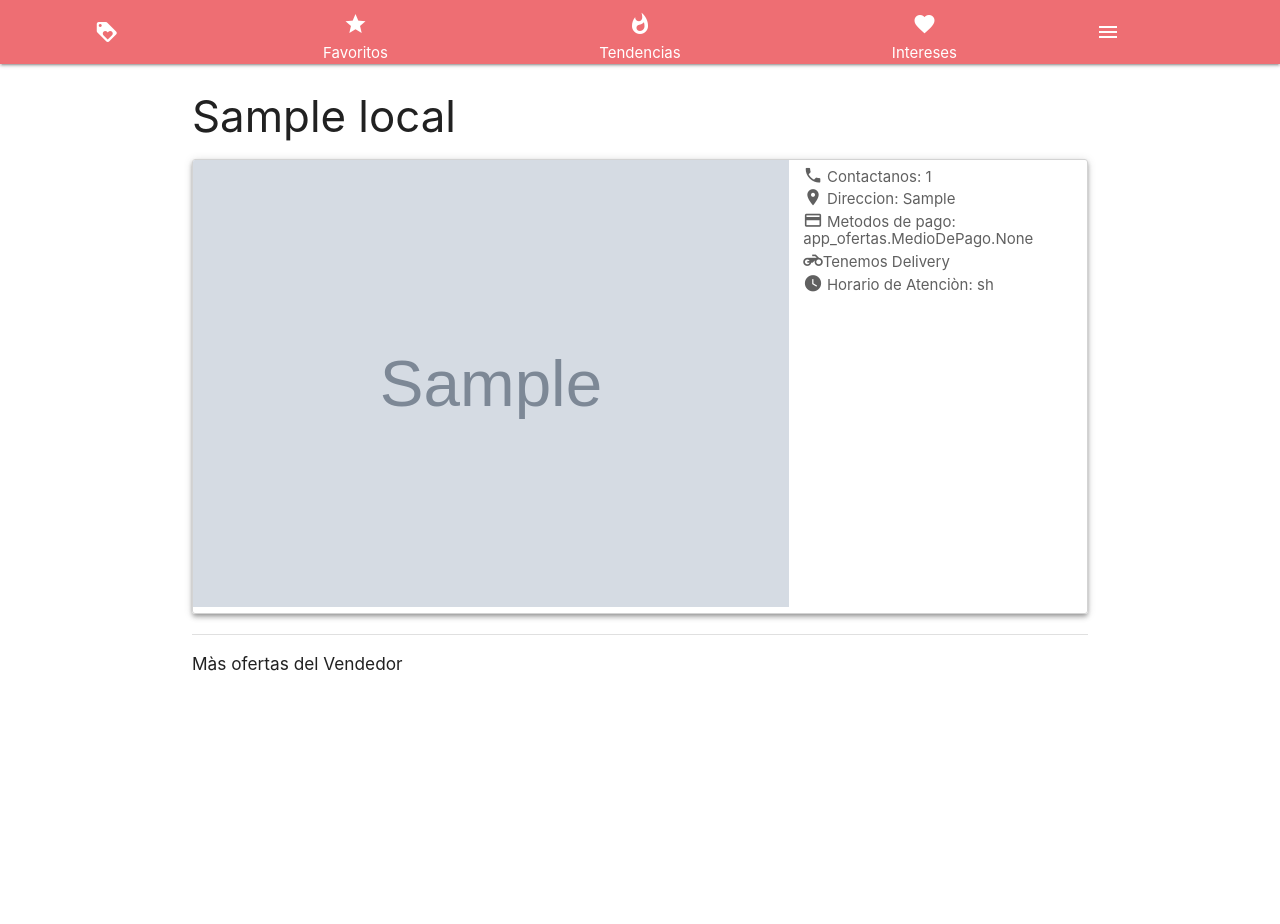
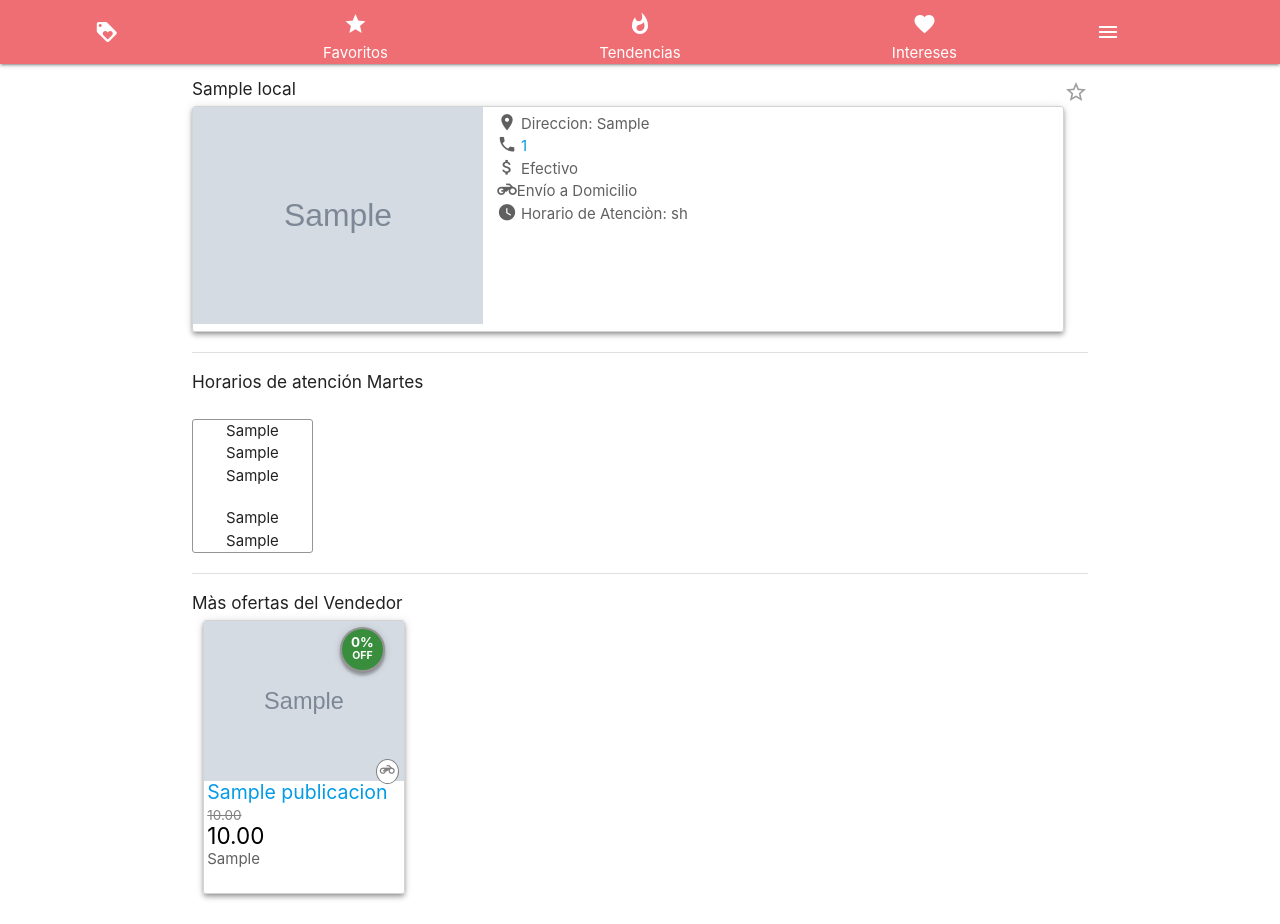
Before and after one commit to informatorio-sp-2019/OfferTown, a Django app: page /loc/1/ in a window 1280 px wide. Before the commit the page ends 671 px from the top, so only its background shows below. Run offline with Django 3.2, Linux system fonts and the light colour scheme; tables that the repository leaves empty hold one stand-in row (values such as "Sample post"); grey boxes marked "Sample" are stand-in pictures.

Commit message:
agregando dias de atención y horarios a local corrigiendo datos en vista de producto y grid

```diff
--- a/app_ofertas/models.py
+++ b/app_ofertas/models.py
@@ -71,6 +71,11 @@ class Horario(models.Model):
 	hora_d2 = models.CharField(max_length = 5, null=True, blank = True)
 	hora_h2 = models.CharField(max_length = 5, null=True, blank = True)
 
+	def __str__(self):
+		if self.hora_h2:
+			return "{0}, de {1} a {2} y de {3} a {4}".format(self.dia, self.hora_d1, self.hora_h1, self.hora_d2, self.hora_h2)
+		else:
+			return "{0}, de {1} a {2}".format(self.dia, self.hora_d1, self.hora_h1)
 
 class Rubro(models.Model):
 	nombre = models.CharField(max_length = 25)
--- a/app_ofertas/templates/local/local.html
+++ b/app_ofertas/templates/local/local.html
@@ -5,12 +5,13 @@
 {% block content %}
 
 	<div class="row">
-		<h3 class="titulo-local">
+		<h6 class="titulo-local">
 			{{ local.nombre }}
-		</h3>
+			<a href="#!" class="secondary-content"><i class="material-icons tooltipped grey-text" data-position="top" data-tooltip="Agregar {{ local.nombre }} a mis favoritos">star_border</i></a>
+		</h6>
 
 		<div class="caja-oferta-single z-depth-2">
-			<div class="col s12 m6 l8 sin-padding">
+			<div class="col s12 m5 l4 sin-padding">
 				<div class="imagen-oferta">
 						{% if local.imagen %}
 							<img class="responsive-img" src="{{ local.imagen.url }}">
@@ -18,17 +19,37 @@
 						{% endif %}
 				</div>
 			</div>
-			<div class="col s12 m6 l4">
+			<div class="col s12 m7 l8">
 				<div class="data-oferta">
-					<p class="detalle-oferta-single" ><i class="material-icons icono-detalle-oferta">phone</i>
-						Contactanos: {{ local.telefono }} </p>
 					<p class="detalle-oferta-single" ><i class="material-icons icono-detalle-oferta">location_on</i>
 						Direccion: {{ local.direccion }} </p>
-					<p class="detalle-oferta-single" ><i class="material-icons icono-detalle-oferta">credit_card</i>
-						Metodos de pago: {{ local.metodo_pago }} </p>
+					{% if local.telefono %}
+						<p class="detalle-oferta-single">
+							<i class="material-icons icono-detalle-oferta">phone</i>
+							<a href="tel:{{ local.telefono }}">{{ local.telefono }}</a>
+						</p>
+					{% endif %}
+
+					{% for medio in medios %}
+						{% if medio.id == 1 %}
+							<p class="detalle-oferta-single">
+								<i class="material-icons icono-detalle-oferta">attach_money</i> Efectivo
+							</p>
+						{% endif %}
+						{% if medio.id == 2 %}
+							<p class="detalle-oferta-single">
+								<i class="material-icons icono-detalle-oferta">credit_card</i> Débito
+							</p>
+						{% endif %}
+						{% if medio.id == 3 %}
+							<p class="detalle-oferta-single">
+								<i class="material-icons icono-detalle-oferta">credit_card</i> Crédito
+							</p>
+						{% endif %}
+					{% endfor %}
 
 					{% if local.delivery == True %}
-						<p class="detalle-oferta-single" ><i class="material-icons icono-detalle-oferta">motorcycle</i>Tenemos Delivery</p>
+						<p class="detalle-oferta-single" ><i class="material-icons icono-detalle-oferta">motorcycle</i>Envío a Domicilio</p>
 					{% endif %}
 
 					<p class="detalle-oferta-single" ><i class="material-icons icono-detalle-oferta">watch_later</i>
@@ -44,8 +65,65 @@
 		<div class="divider"></div>
 	</div>
 
+	<div class="row">
+		<h6>Horarios de atención {{hoy}}</h6>
+
+	</div>
+
+	<div class="row">
+
+		{% for horario in horarios %}
+
+			{% if hoy == horario.dia %}
+				<div class="columna-dias-hoy">
+					<p class="truncate">{{horario.dia}}</p>
+					<p>{{horario.hora_d1}}</p>
+					<p>{{horario.hora_h1}}</p>
+					{% if horario.hora_d2 %}
+						<div class="row"></div>
+						<p>{{horario.hora_d2}}</p>
+						<p>{{horario.hora_h2}}</p>
+					{% endif %}
+				</div>
+			{% else %}
+				<div class="columna-dias">
+					<p class="truncate">{{horario.dia}}</p>
+					<p>{{horario.hora_d1}}</p>
+					<p>{{horario.hora_h1}}</p>
+					{% if horario.hora_d2 %}
+						<div class="row"></div>
+						<p>{{horario.hora_d2}}</p>
+						<p>{{horario.hora_h2}}</p>
+					{% endif %}
+				</div>
+			{% endif %}
+		{% endfor %}
+
+
+
+	</div>
+
+
+
+	<div class="row">
+		<div class="divider"></div>
+	</div>
+
 	<div>
 		<h6>Màs ofertas del Vendedor</h6>
 	</div>
 
+	{% include "publicacion/publicaciones_grid.html" with publicaciones=ofertas %}
+
 {% endblock %}
+
+{% block script %}
+
+<script type="text/javascript">
+  document.addEventListener('DOMContentLoaded', function() {
+    var elems = document.querySelectorAll('.tooltipped');
+    var instances = M.Tooltip.init(elems);
+  });
+</script>
+
+{% endblock %}
--- a/app_ofertas/templates/publicacion/publicaciones_grid.html
+++ b/app_ofertas/templates/publicacion/publicaciones_grid.html
@@ -3,7 +3,7 @@
 
 	<div class="row">
 		{% for item in publicaciones %}
-			<div class="col s4 m3">
+			<div class="col s6 m3">
 				<div class="caja-oferta-grid z-depth-2">
 					<a href="/pub/{{item.id}}/">
 						<div class="imagen-oferta-grid">
--- a/app_ofertas/views.py
+++ b/app_ofertas/views.py
@@ -2,6 +2,7 @@ from django.shortcuts import render,redirect
 from app_ofertas.models import Publicacion,Rubro, Local
 from app_ofertas.forms import LocalForm, PublicacionForm
 from django.contrib.auth.decorators import login_required
+from datetime import date
 import ipdb
 
 # Create your views here.
@@ -168,12 +169,38 @@ def ver_rubro(request,id):
 		raise Http404("Este rubro no se encuentra actualmente disponible")
 	return render(request, 'rubro/rubro.html',{'publicaciones':publicaciones})
 
+def dia_spanish():
+	hoy = date.today().strftime("%A")
+
+	if hoy == "Monday":
+		hoy = "Lunes"
+	elif hoy == "Tuesday":
+		hoy = "Martes"
+	elif hoy== "Wednesday":
+		hoy = "Miércoles"
+	elif hoy == "Thursday":
+		hoy = "Jueves"
+	elif hoy == "Friday":
+		hoy = "Viernes"
+	elif hoy == "Saturday":
+		hoy = "Sábado"
+	else:
+		hoy = "Domingo"
+
+	return hoy
+
+
 def ver_local(request,id):
 	try:
 		local=Local.objects.get(pk=id)
 	except Local.DoesNotExist:
 		raise Http404("Este local no se encuentra actualmente disponible")
-	return render(request, 'local/local.html',{'local':local})
+
+	hoy = dia_spanish()
+	medios = local.get_medios_de_pago()
+	horarios = local.get_horarios()
+	ofertas = Publicacion.objects.filter(local=local)
+	return render(request, 'local/local.html',{'local':local, 'medios':medios, 'horarios':horarios, 'ofertas':ofertas, 'hoy':hoy })
 
 
 def vistas_test(request):
--- a/static/css/style.css
+++ b/static/css/style.css
@@ -317,6 +317,21 @@
 	text-align: center;
 }
 
-.titulo-rubro-grid{
+/* pagina de local */
+.columna-dias-hoy,
+.columna-dias{
+	width: 13.5%;
+	display: inline-block;
+	text-align: center;
+	border: solid 1px #959595;
+	border-radius: 3px;
+}
 
+.columna-dias-hoy{
+	background-color: lightgreen;
 }
+
+.columna-dias-hoy p,
+.columna-dias p{
+	margin: 0;
+}
```
Also changed, not shown: app_ofertas/templates/publicacion/publicacion.html (+22 -8 lines).
